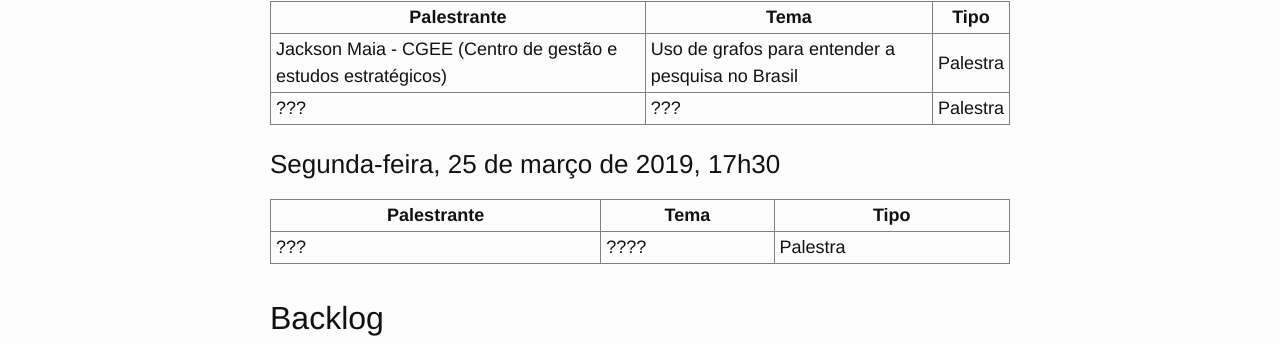
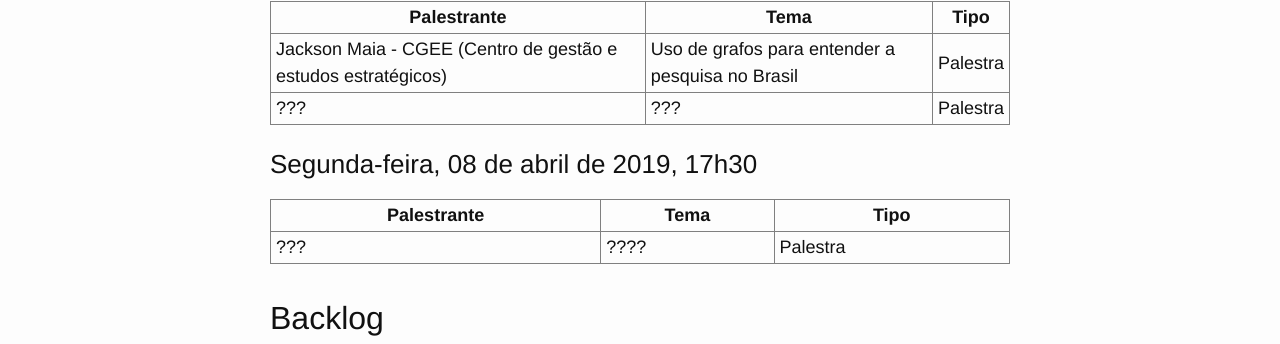
Before and after one commit to lappis-unb/MiniLappisConf, a Jekyll site: the page built from agenda.md, in a window 1280 px wide. Shown: the part 285-629 px from the top of the page. Built offline with Jekyll 4.4.1, drawn with Linux system fonts in a browser that asks for light colours; our own code applies the rules of GitHub Pages for plain Markdown files.

Commit message:
Update agenda.md

```diff
--- a/agenda.md
+++ b/agenda.md
@@ -11,7 +11,7 @@
 | Jackson Maia - CGEE (Centro de gestão e estudos estratégicos)  | Uso de grafos para entender a pesquisa no Brasil   | Palestra |
 | ???             | ???                                             | Palestra |
 
-### Segunda-feira, 25 de março de 2019, 17h30
+### Segunda-feira, 08 de abril de 2019, 17h30
 
 | Palestrante                  | Tema                                            | Tipo     |
 | ---------------------------- | ----------------------------------------------- | -------- |
```
